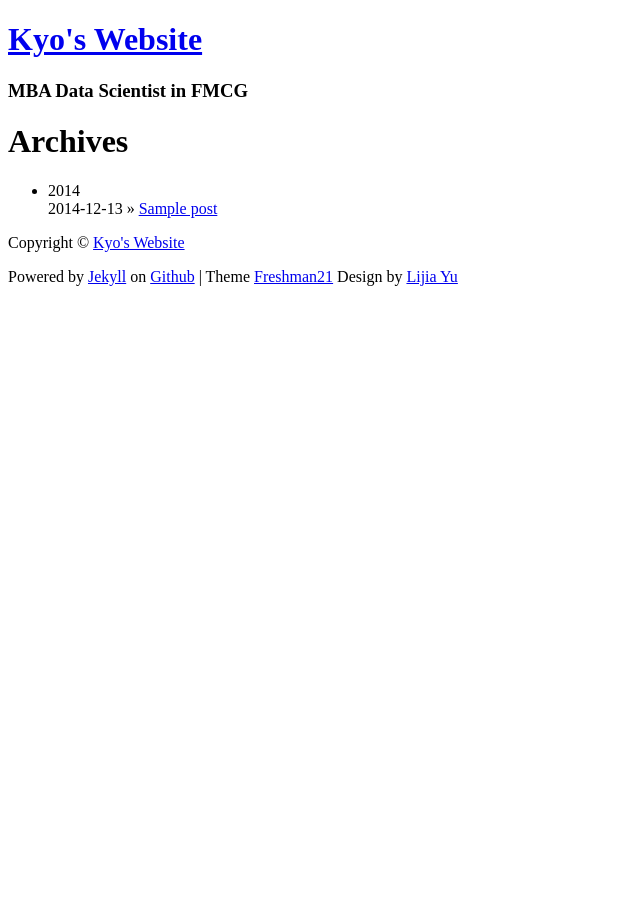
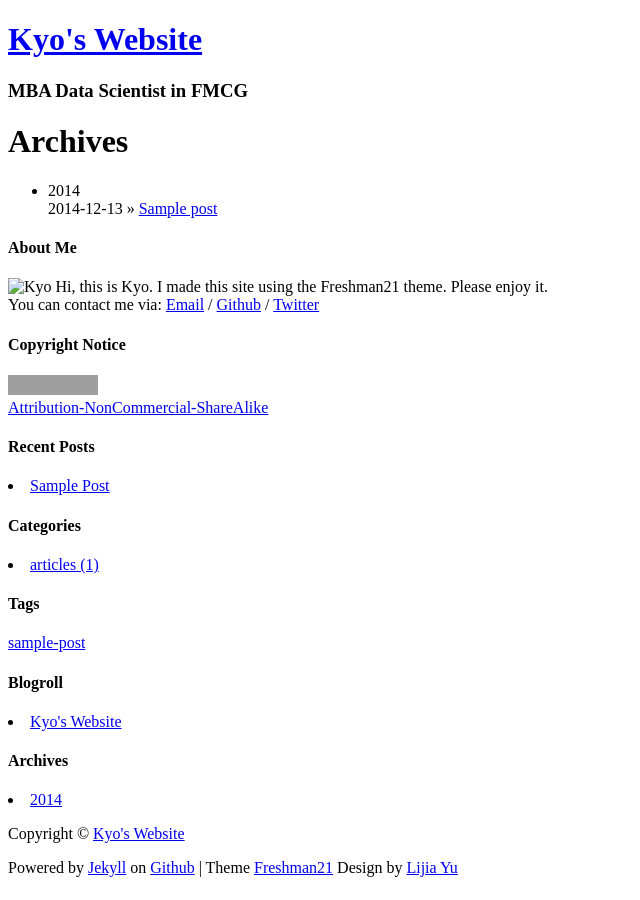
Before and after one commit to kyo1988/Kyo.github.io, a Jekyll site: the page built from c_archives.md, in a window 1280 px wide. Shown: the whole page, without its empty margins (0-640 px from the left). Built offline with Jekyll 4.4.1, drawn with Linux system fonts in a browser that asks for light colours; some of the changed lines change nothing that is shown; grey boxes are pictures that could not be loaded.

Commit message:
change config

```diff
--- a/_config.yml
+++ b/_config.yml
@@ -21,7 +21,7 @@
 
 ### Site setting:
 ShowContactInfo: "True" # Personal Info (twitter,github,email) can be seen on aboutme-sidebar, those info only shown where ShowContactInfo == True
-default_column: "one" # blog style: two columns, if default_column != "two", you will see a one column blog.
+default_column: "two" # blog style: two columns, if default_column != "two", you will see a one column blog.
 default_locale: "en" # blog sidebar language set, only include: English (en), Chinese (cn), Japanese (jp), Polish (pl), Korean (kr),  Russian (ru), Turkish (tr), and Indonesian (id).
 
 locales:
```
